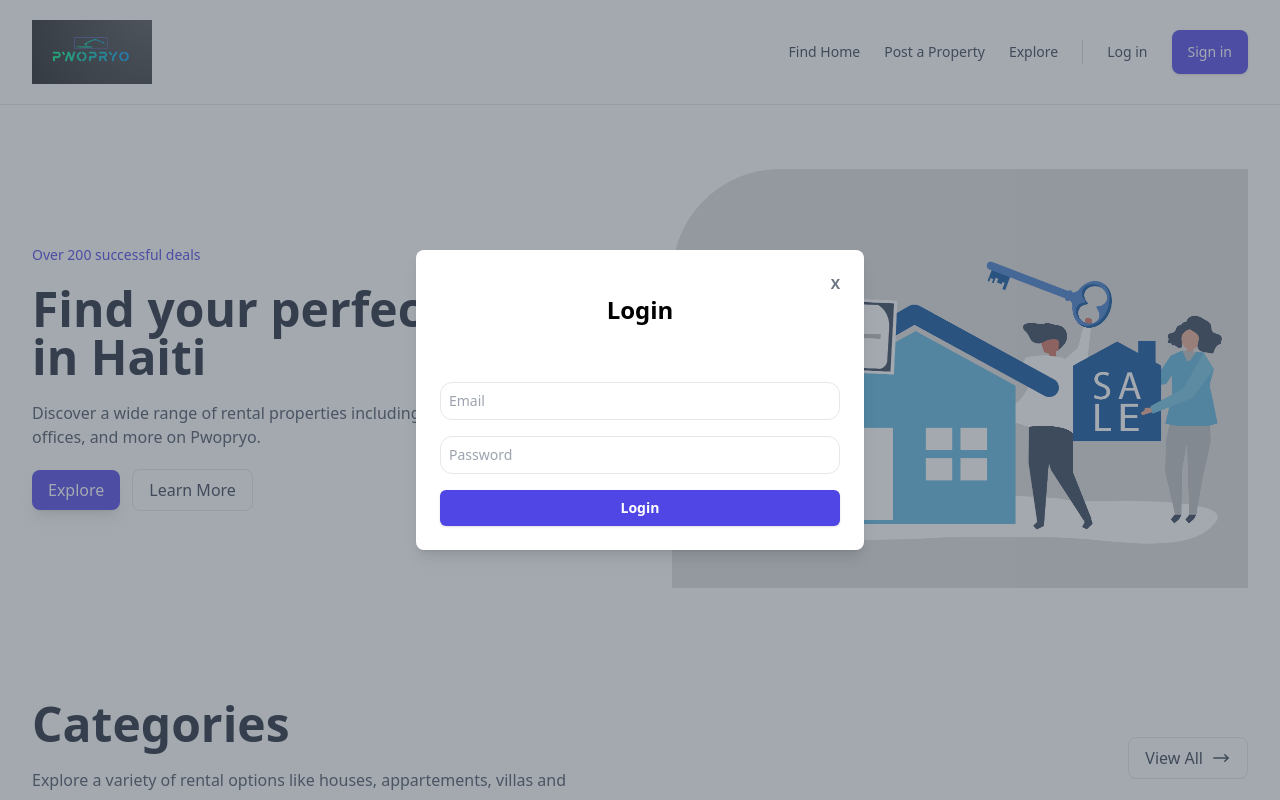
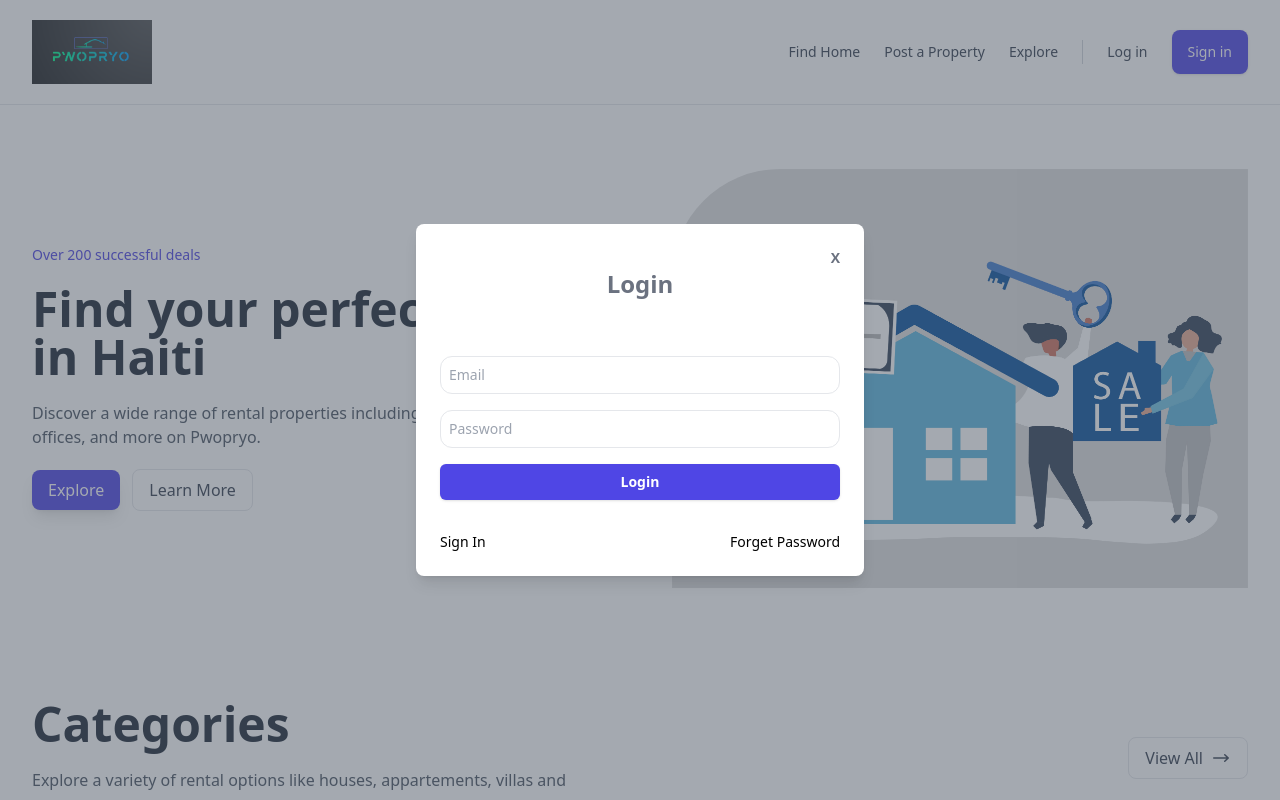
Before and after one commit to pwopryo/pwopryo-front, a React (Vite) app: page / in a window 1280 px wide. Both pictures are taken after a click on the button "Log in". Shown: the top 800 px of the page. Built offline with nearby package versions, Linux system fonts and the light colour scheme.

Commit message:
commit auth stylling

```diff
--- a/src/components/auth/Login.tsx
+++ b/src/components/auth/Login.tsx
@@ -38,7 +38,7 @@ const Login: React.FC<LoginProps> = ({ isVisible, onClose }) => {
                     </button>
 
                 </div>
-                <h2 className="text-2xl font-bold mb-6 text-center">Login</h2>
+                <h2 className="text-2xl text-gray-500 font-bold mb-6 text-center">Login</h2>
                 <div className="">
                     <form onSubmit={handleLogin} className="flex flex-col gap-4">
                         <input
@@ -61,6 +61,10 @@ const Login: React.FC<LoginProps> = ({ isVisible, onClose }) => {
                         >
                             Login
                         </button>
+                        <div className="flex justify-between mt-4">
+                            <a href="#">Sign In</a>
+                            <a href="#">Forget Password</a>
+                        </div>
                     </form>
                 </div>
             </div>
--- a/src/components/auth/Register.tsx
+++ b/src/components/auth/Register.tsx
@@ -61,7 +61,7 @@ const Register: React.FC<RegisterProps> = ({ isVisible, onClose }) => {
                 </button>
             </div>
 
-            <h2 className="text-2xl font-bold mb-4 text-center">
+            <h2 className="text-3xl font-bold mb-4 text-center">
                 {step === 4 ? 'Review & Confirm' : 'Create an Account'}
             </h2>
 
```
